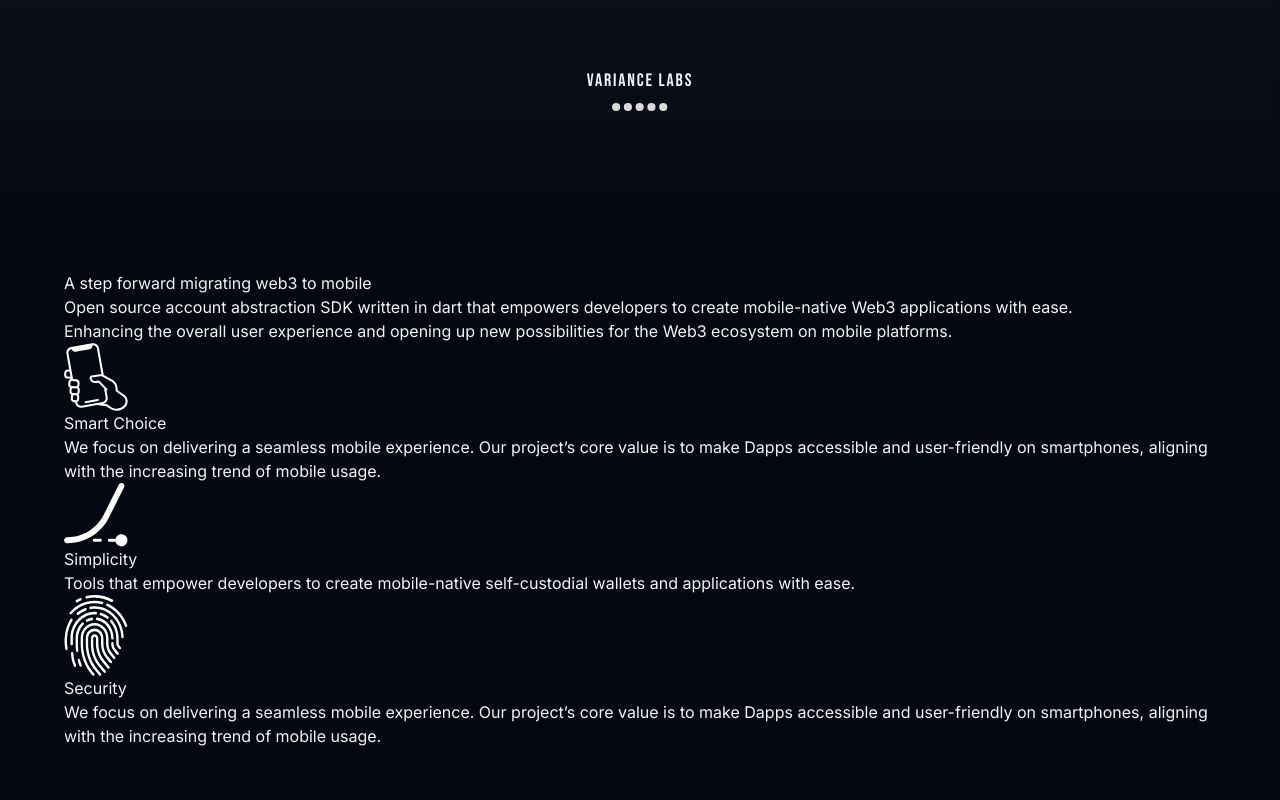
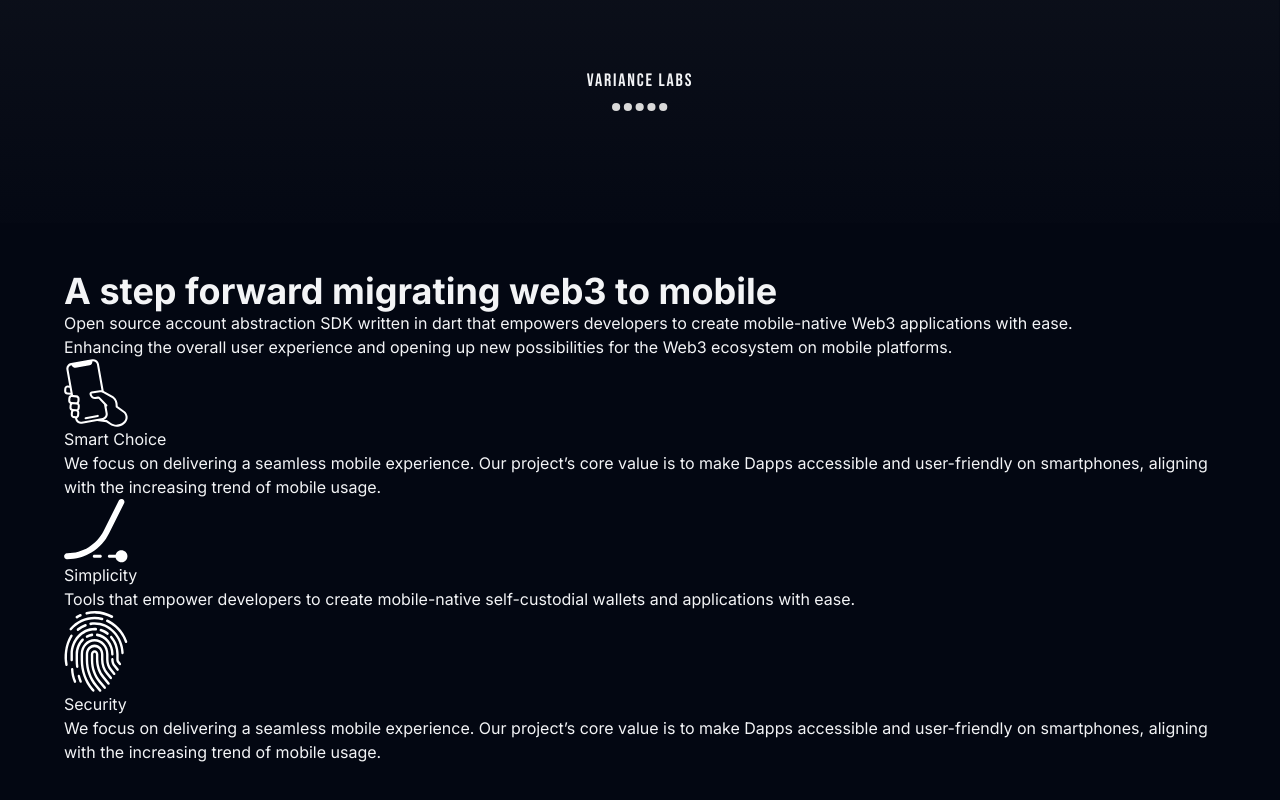
Before and after one commit to vaariance/variance-home, a Next.js app: page / in a window 1280 px wide. Shown: the part 673-1473 px from the top of the page. Built offline with nearby package versions, Linux system fonts and the light colour scheme.

Commit message:
minor: add .site-section__caption style

```diff
--- a/app/globals.css
+++ b/app/globals.css
@@ -40,6 +40,10 @@
 
   .site-section > .wrapper {
     @apply mx-auto max-w-6xl;
+  }
+
+  .site-section__caption {
+    @apply text-2xl lg:text-4xl font-bold;
   }
 
   .site-nav__list {
```
